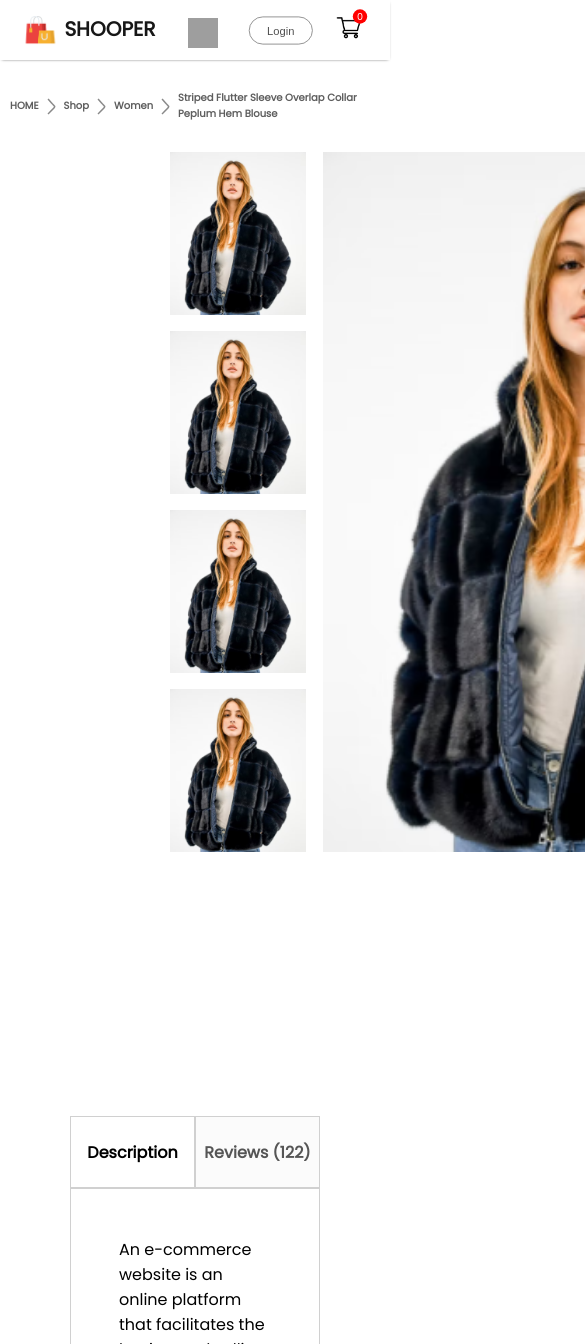
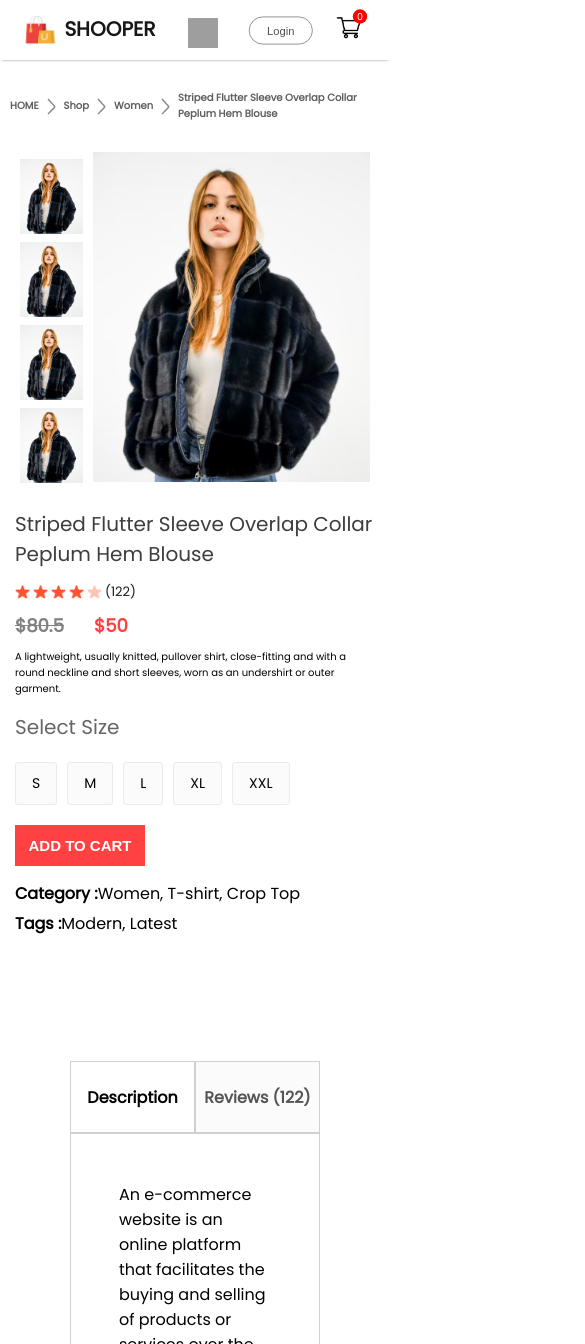
Before and after one commit to Feevicun/e-commerce, a React (Create React App) app in the folder frontend/: page /product/1 in a window 390 px wide. Shown: the top 1344 px of the page, 585 px wide, since content can reach past the window. Built offline with nearby package versions, Linux system fonts and the light colour scheme; grey boxes are pictures that could not be loaded.

Commit message:
adaptivity

```diff
--- a/frontend/src/Components/ProductDisplay/ProductDisplay.css
+++ b/frontend/src/Components/ProductDisplay/ProductDisplay.css
@@ -102,3 +102,193 @@
 .productdisplay-right-category span{
     font-weight: 600;
 }
+@media(max-width:1280px){
+    .productdisplay{
+        margin: 0px 60px;
+    }
+    .productdisplay-left{
+        gap: 10px;
+    }
+    .productdisplay-img-list{
+        gap: 10px;
+    }
+    .productdisplay-img-list img{
+        height: 120px;
+    }
+    .productdisplay-main-img{
+        width: auto;
+        height: 510px;
+    }
+    .productdisplay-right{
+        margin: 0px 30px;
+    }
+    .productdisplay-right h1{
+        font-size: 22px;
+    }
+    .productdisplay-right-star{
+        gap: 3px;
+        font-size: 13px;
+    }
+    .productdisplay-right-prices{
+        margin: 10px 0px;
+        font-size: 18px;
+    }
+    .productdisplay-right-description{
+        font-size: 13px;
+    }
+    .productdisplay-right-size h1{
+        margin-top: 20px;
+        font-size: 20px;
+    }
+    .productdisplay-right-sizes div{
+        padding: 14px 20px;
+    }
+    .productdisplay-right button{
+        width: 150px;
+        padding: 15px 0px;
+        margin-bottom: 20px;
+    }
+    .productdisplay-right-category{
+        margin-top: 5px;
+        font-size: 14px;
+    }
+}
+
+@media(max-width:1024px){
+    .productdisplay{
+        margin: 0px 30px;
+    }
+    .productdisplay-left{
+        gap: 5px;
+    }
+    .productdisplay-img-list img{
+        height: 80px;
+    }
+    .productdisplay-main-img{
+        height: 350px;
+    }
+    .productdisplay-right h1{
+        font-size: 18px;
+    }
+    .productdisplay-right-star img{
+        width: 15px;
+    }
+    .productdisplay-right-description{
+        font-size: 12px;
+    }
+    .productdisplay-right-sizes{
+        margin-top: 10px 0px;
+    }
+    .productdisplay-right-sizes div{
+        padding: 10px 16px;
+        font-size: 12px;
+    }
+    .productdisplay-right-size h1{
+        margin-top: 20px;
+        font-size: 20px;
+    }
+    .productdisplay-right button{
+        width: 120px;
+        padding: 10px 0px;
+        margin-bottom: 10px;
+        font-size: 14px;
+    }
+    .productdisplay-right-category{
+        font-size: 12px;
+    }
+}
+
+@media(max-width:800px){
+    .productdisplay{
+        margin: 0px 10px;
+    }
+    .productdisplay-left{
+        gap: 0px;
+        flex-direction: column-reverse;
+        align-items: center;
+    }
+    .productdisplay-img-list{
+        flex-direction: row;
+        gap: 6px;
+    }
+    .productdisplay-img-list img{
+        height: 70px;
+    }
+    .productdisplay-main-img{
+        height: 300px;
+    }
+    .productdisplay-right h1{
+        font-size: 14px;
+    }
+    .productdisplay-right-star img{
+        width: 12px;
+    }
+    .productdisplay-right-description{
+        font-size: 10px;
+    }
+    .productdisplay-right-size h1{
+        margin-top: 10px;
+    }
+    .productdisplay-right-sizes{
+        margin-top: 10px;
+        gap: 5px;
+    }
+    .productdisplay-right-sizes div{
+        padding: 4px 11px;
+    }
+    .productdisplay-right button{
+        width: 100px;
+        font-size: 12px;
+    }
+    .productdisplay-right-category{
+        font-size: 10px;
+    }
+}
+
+@media(max-width:500px){
+    .productdisplay{
+        flex-direction: column;
+    }
+    .productdisplay-left{
+        gap: 10px;
+        flex-direction: row;
+        margin: auto;
+    }
+    .productdisplay-img-list{
+        flex-direction: column;
+        gap: 8px;
+    }
+    .productdisplay-img-list img{
+        height: 75px;
+    }
+    .productdisplay-main-img{
+        height: 330px;
+    }
+    .productdisplay-right{
+        margin: 5px;
+    }
+    .productdisplay-right h1{
+        margin-top: 15px;
+        font-size: 20px;
+        font-weight: 500;
+    }
+    .productdisplay-right-star img{
+        width: 15px;
+    }
+    .productdisplay-right-sizes{
+        gap: 10px;
+        margin: 20px 0px;
+    }
+    .productdisplay-right-sizes div{
+        padding: 10px 16px;
+        font-size: 14px;
+    }
+    .productdisplay-right button{
+        width: 130px;
+        font-size: 15px;
+        padding: 12px 0px;
+    }
+    .productdisplay-right-category{
+        font-size: 16px;
+    }
+}
```
